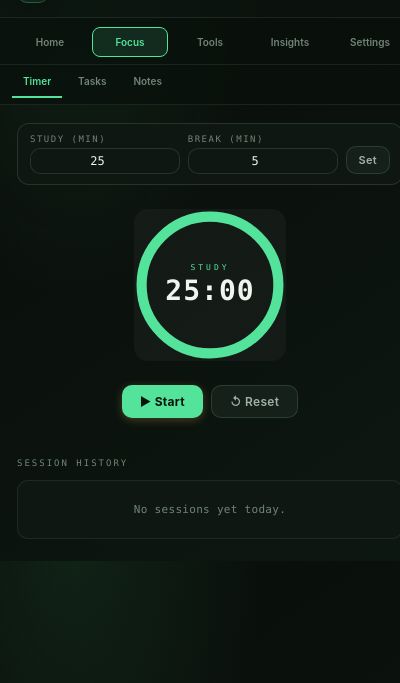
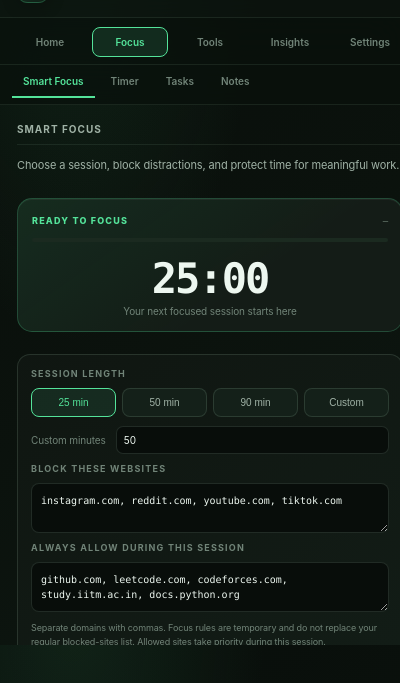
Before and after one commit to cosmiccoder200x-sys/Focusflow, a browser extension: page extension/popup.html in a window 400 px wide. Both pictures are taken after a click on the button "Focus". Shown: the part 45-728 px from the top of the page. Drawn offline with Linux system fonts and the light colour scheme.

Commit message:
Add Smart Focus session workspace

```diff
--- a/extension/popup.html
+++ b/extension/popup.html
@@ -39,6 +39,7 @@
     <button class="tab-btn active" data-tab="track">Overview</button>
   </div>
   <div class="nav-group" data-group="focus" hidden>
+    <button class="tab-btn" data-tab="smartfocus">Smart Focus</button>
     <button class="tab-btn" data-tab="pomo">Timer</button>
     <button class="tab-btn" data-tab="tasks">Tasks</button>
     <button class="tab-btn" data-tab="notes">Notes</button>
@@ -139,6 +140,43 @@
   </div>
   <button id="applySpeed" class="btn btn-primary" style="margin-top:12px;width:100%">Apply to Page</button>
   <p id="speedStatus" class="tool-status" role="status">Works on YouTube and HTML5 video/audio players. Keeps the selected speed for videos loaded later.</p>
+</section>
+
+<!-- ===== SMART FOCUS TAB ===== -->
+<section class="tab-content" id="tab-smartfocus">
+  <p class="section-title">Smart Focus</p>
+  <p class="smart-focus-intro">Choose a session, block distractions, and protect time for meaningful work.</p>
+  <div class="sf-session-card">
+    <div class="sf-session-top"><span id="sfSessionStatus" class="sf-session-status">READY TO FOCUS</span><span id="sfSessionRemaining" class="sf-session-remaining">—</span></div>
+    <div class="sf-session-track"><div id="sfSessionProgress" class="sf-session-progress"></div></div>
+    <div class="sf-session-clock" id="sfSessionClock">25:00</div>
+    <div class="sf-session-caption" id="sfSessionCaption">Your next focused session starts here</div>
+  </div>
+  <div class="sf-config-card">
+    <label class="sf-field-label">SESSION LENGTH</label>
+    <div class="sf-presets">
+      <button type="button" class="sf-preset active" data-sf-duration="25">25 min</button>
+      <button type="button" class="sf-preset" data-sf-duration="50">50 min</button>
+      <button type="button" class="sf-preset" data-sf-duration="90">90 min</button>
+      <button type="button" class="sf-preset" data-sf-duration="custom">Custom</button>
+    </div>
+    <div class="sf-custom-row"><label for="sfCustomMinutes">Custom minutes</label><input id="sfCustomMinutes" class="text-input" type="number" min="1" max="720" value="50" /></div>
+    <label class="sf-field-label" for="sfBlockedSites">BLOCK THESE WEBSITES</label>
+    <textarea id="sfBlockedSites" class="sf-domain-input" rows="2" placeholder="instagram.com, reddit.com, youtube.com"></textarea>
+    <label class="sf-field-label" for="sfAllowedSites">ALWAYS ALLOW DURING THIS SESSION</label>
+    <textarea id="sfAllowedSites" class="sf-domain-input" rows="2" placeholder="github.com, leetcode.com, study.iitm.ac.in"></textarea>
+    <p class="sf-help">Separate domains with commas. Focus rules are temporary and do not replace your regular blocked-sites list. Allowed sites take priority during this session.</p>
+    <div class="sf-controls">
+      <button type="button" id="sfStart" class="btn btn-primary">Start focus</button>
+      <button type="button" id="sfPause" class="btn btn-ghost" hidden>Pause</button>
+      <button type="button" id="sfResume" class="btn btn-primary" hidden>Resume</button>
+      <button type="button" id="sfEnd" class="btn btn-ghost" hidden>End session</button>
+    </div>
+    <button type="button" id="sfOverride" class="sf-override" hidden>Emergency override · 5 minutes</button>
+    <p id="sfMessage" class="sf-message" role="status" aria-live="polite"></p>
+  </div>
+  <div class="sf-history-head"><span>RECENT FOCUS SESSIONS</span><span id="sfHistoryCount">0</span></div>
+  <div id="sfHistory" class="sf-history"><div class="empty-state">Your completed sessions will appear here.</div></div>
 </section>
 
 <!-- ===== POMO TAB ===== -->
@@ -413,5 +451,6 @@
 
 <script src="popup.js"></script>
 <script src="profiles.js"></script>
+<script src="smart-focus.js"></script>
 </body>
 </html>
```
